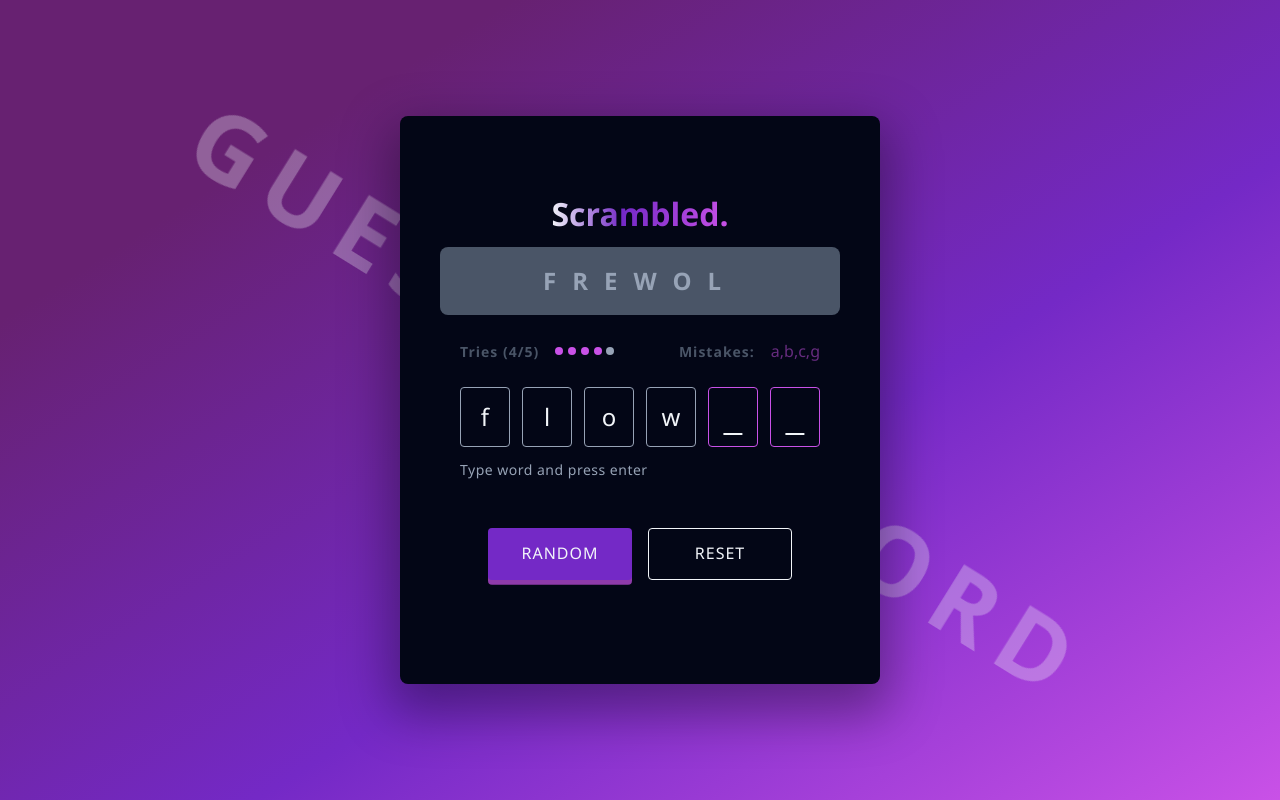
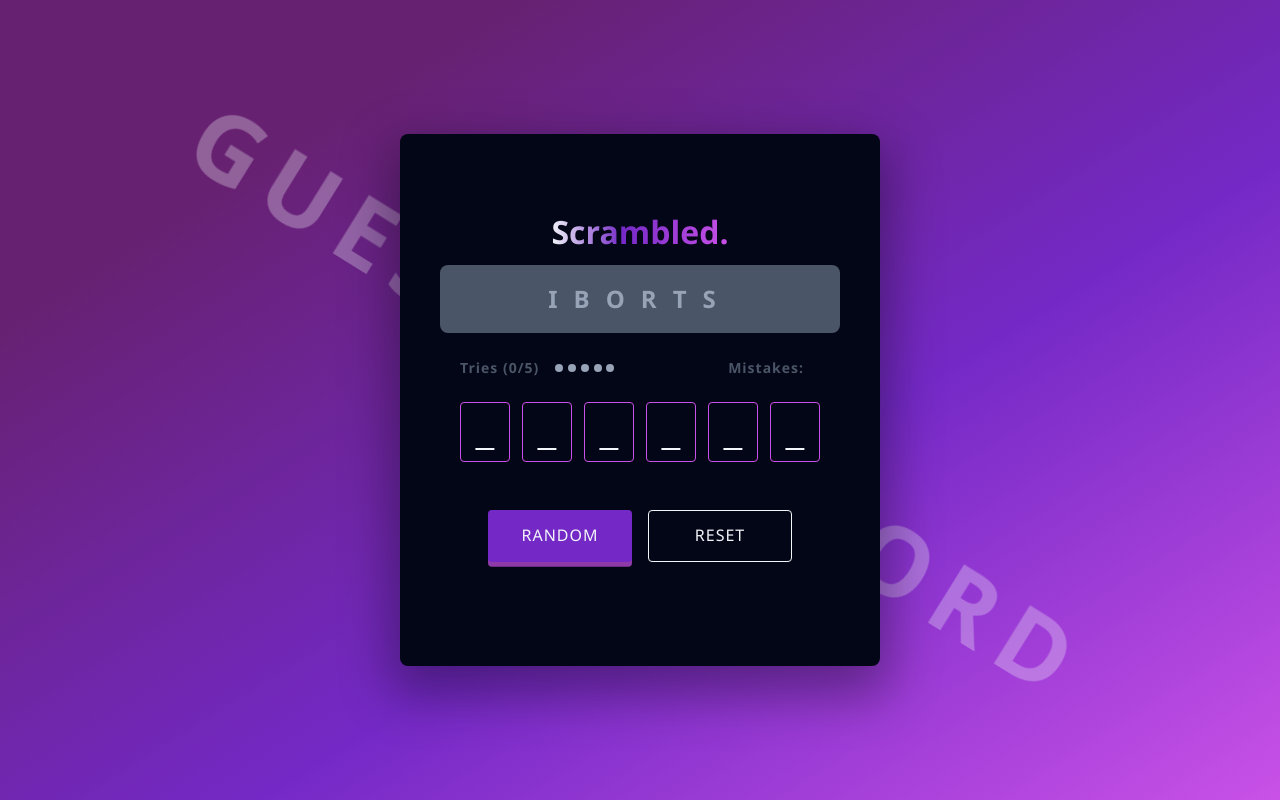
Before and after one commit to olopcodes/scrambled, a website: page index.html in a window 1280 px wide. Drawn offline with Linux system fonts and the light colour scheme.

Commit message:
added js for getting and displaying word, showing squaress, minor changes to css

```diff
--- a/app.js
+++ b/app.js
@@ -1,3 +1,6 @@
+let word;
+let jumbleWord;
+let numberOfTries;
 const words = [
   "flower",
   "hijack",
@@ -5,6 +8,14 @@ const words = [
   "quirky",
   "frenzy",
   "object",
+  "bistro",
+  "circle",
+  "eskimo",
+  "hyrax",
+  "numbat",
+  "reign",
+  "region",
+  "edible",
   "chazan",
   "schnoz",
   "defuse",
@@ -31,17 +42,96 @@ const words = [
   "balmy",
   "bokeh",
 ];
+
 const buttons = document.querySelectorAll(".game__buttons button");
 const gameWordDisplay = document.querySelector(".game__word");
 const gameTriesSpanText = document.querySelector(".game__stats__text span");
-const gameTriesCircles = document.querySelectorAll(".game__tries__circle");
+const gameTriesCircles = document.querySelector(".game__tries__circles");
 const gameMistakesText = document.querySelector(".game__mistakes__display p");
 const gameFieldsTextEl = document.querySelector(".game__text__fields");
 
-// number of tries should be the amount of letters in the chosen word - 1
+// get random word
+function getRandomWord() {
+  const word = words[Math.floor(Math.random() * words.length)];
+  return word;
+}
 
-// hide game alert when user submits word for the first time
+function getJumbleWord(randWord) {
+  // reverse the string and convert to array
+  const wordArr = randWord.split("");
 
-// scramble word
+  // slice the array it two and reverse again
+  // making the slice of the words be more random
+  let slice1;
+  let slice2;
 
-// show selected word to user
+  if (Math.random() > 0.5) {
+    slice1 = wordArr.slice(0, 2).reverse();
+    slice2 = wordArr.slice(2).reverse();
+  } else {
+    slice1 = wordArr.slice(0, 3).reverse();
+    slice2 = wordArr.slice(3).reverse();
+  }
+
+  // join the arrays together and turn to string
+  return slice1.concat(slice2).join("");
+}
+
+// make sure next word is not if dupilcate
+function checkWordChosen(newWord) {
+  if (newWord === word) getRandomWord();
+}
+
+// display word to user
+function displayJumbledWord(newJumbledWord) {
+  gameWordDisplay.textContent = newJumbledWord;
+}
+
+// display number of tries
+function displayNumberOfTries(randWord) {
+  gameTriesSpanText.textContent = `(0/${randWord.length - 1})`;
+}
+
+// create circles based on the length of word, add it to the dom
+function displayNumberOfTriesCircles(randWord) {
+  for (let i = 0; i < randWord.length - 1; i++) {
+    const div = document.createElement("div");
+    div.classList.add("game__tries__circle");
+    gameTriesCircles.append(div);
+  }
+}
+
+// show empty square boxes based on word
+function displayBasedOnWord(randWord) {
+  for (let i = 0; i < randWord.length; i++) {
+    const div = document.createElement("div");
+    div.classList.add("game__text__field", "flex--center", "highlight");
+    gameFieldsTextEl.append(div);
+  }
+}
+
+function updateNumberOfColumnsForText(randWord) {
+  if (
+    (randWord === 6 && gameFieldsTextEl.classList.contains("six")) ||
+    (randWord === 5 && gameFieldsTextEl.classList.contains("five"))
+  )
+    return;
+
+  if (randWord.length === 6) {
+    gameFieldsTextEl.classList.remove("five");
+    gameFieldsTextEl.classList.add("six");
+  } else {
+    gameFieldsTextEl.classList.add("five");
+    gameFieldsTextEl.classList.remove("six");
+  }
+}
+
+(function () {
+  word = getRandomWord();
+  jumbleWord = getJumbleWord(word);
+  displayJumbledWord(jumbleWord);
+  displayNumberOfTries(word);
+  displayNumberOfTriesCircles(word);
+  displayBasedOnWord(word);
+  updateNumberOfColumnsForText(word);
+})();
--- a/index.html
+++ b/index.html
@@ -11,36 +11,32 @@
     <div class="game__board">
         <div class="game__heading flex--center m-b">
             <h2 class="game__title">Scrambled.</h2>
-        <p class="game__word">frewol</p>
+        <p class="game__word"></p>
         </div>
 
         <div class="game__stats flex--space-between m-b">
             <div class="game__tries flex-item">
                 <p class="game__tries__text game__stats__text">Tries <span>(4/5)</span></p>
                 <div class="game__tries__circles">
-                    <div class="game__tries__circle highlight"></div>
-                    <div class="game__tries__circle highlight"></div>
-                    <div class="game__tries__circle highlight"></div>
-                    <div class="game__tries__circle highlight"></div>
-                    <div class="game__tries__circle"></div>
+
                 </div>
             </div>
             <div class="game__mistakes flex-item">
                 <p class="game__stats__text">Mistakes:</p>
                 <div class="game__mistakes__display">
-                    <p>a,b,c,g</p>
+                    <p></p>
                 </div>
             </div>
         </div>
 
         <div class="game__text__fields m-b">
-             <div class="game__text__field flex--center">f</div>
+             <!-- <div class="game__text__field flex--center">f</div>
             <div class="game__text__field flex--center">l</div>
             <div class="game__text__field flex--center">o</div>
             <div class="game__text__field flex--center">w</div>
             <div class="game__text__field flex--center highlight"></div>
-            <div class="game__text__field flex--center highlight"></div>
-            <p class="game__alert">Type word and press enter</p>
+            <div class="game__text__field flex--center highlight"></div> -->
+            <p class="game__alert hide">Type word and press enter</p>
         </div>
 
         <div class="game__buttons">
--- a/scss/_game.scss
+++ b/scss/_game.scss
@@ -52,6 +52,11 @@
         color: variables.$color-gray-dark;
     }
 
+    &__tries,
+    &__mistakes {
+        align-self: flex-start;
+    }
+
     &__mistakes {
        color: variables.$color-accent-light;
 
@@ -65,6 +70,7 @@
 
     &__tries__circles {
         display: flex;
+        align-items: center;
         gap: .3rem;
     }
 
@@ -81,8 +87,15 @@
 
     &__text__fields {
         display: grid;
-        grid-template-columns: repeat(6, 1fr);
         gap: .75rem;
+
+        &.six {
+            grid-template-columns: repeat(6, 1fr);
+        }
+
+        &.five {
+            grid-template-columns: repeat(5, 1fr);
+        }
     }
 
     &__text__field {
```
Also changed, not shown: css/styles.css, 1 other file.
